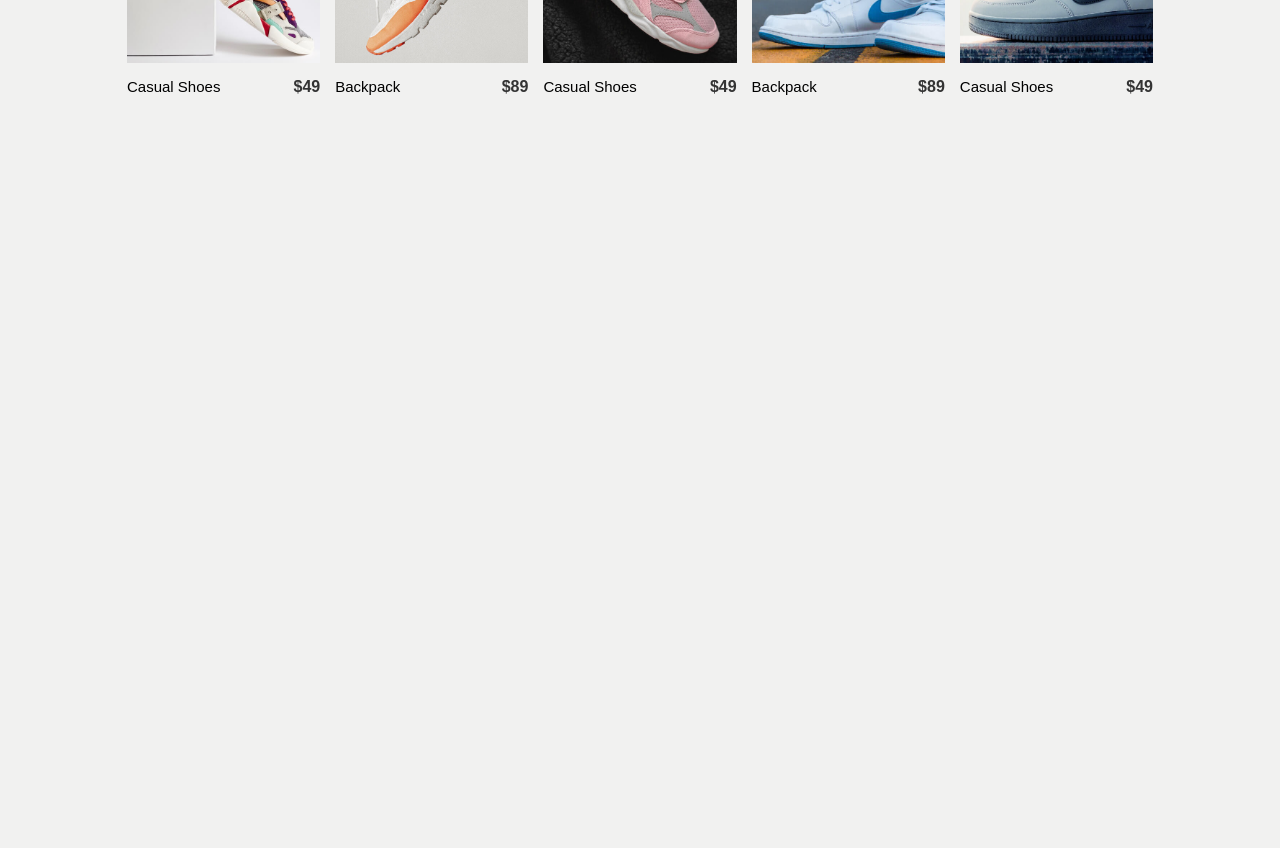
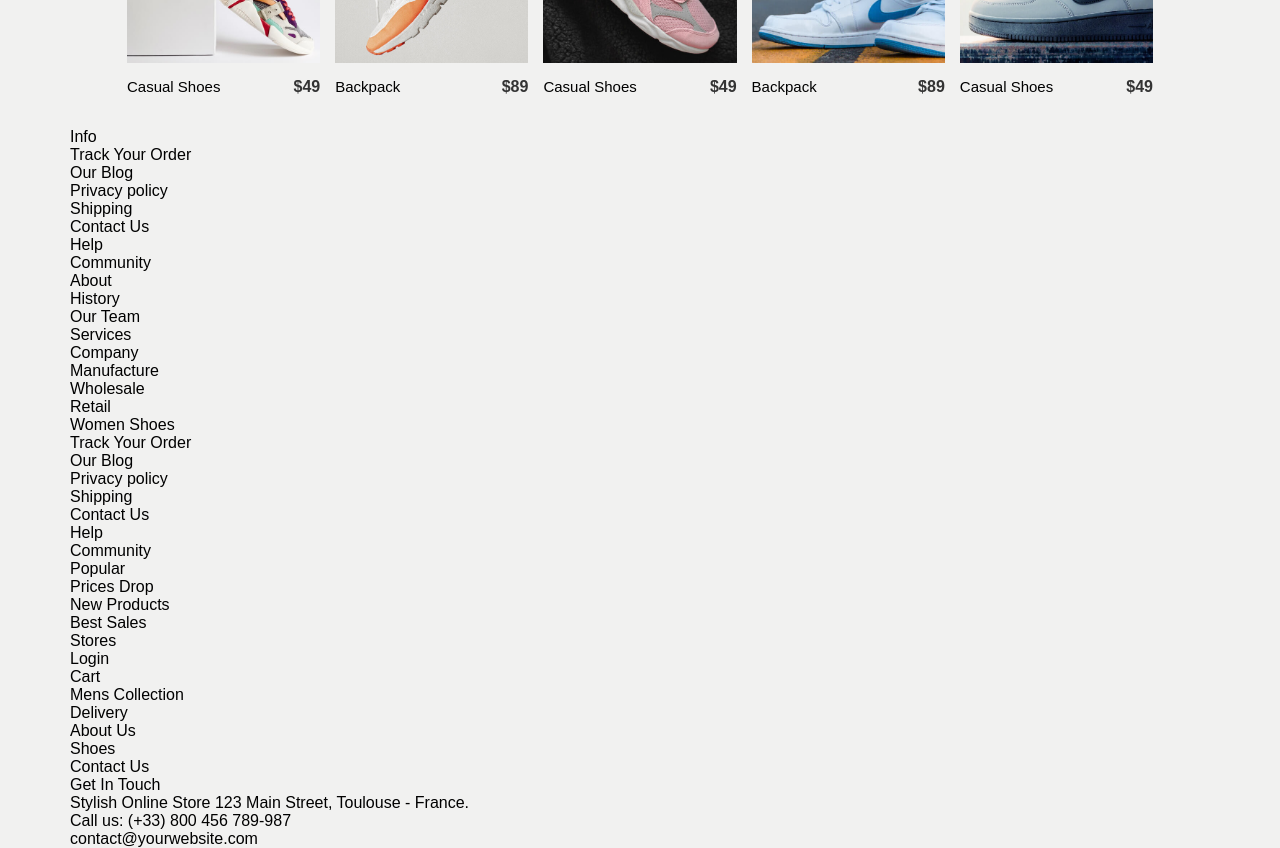
Before and after one commit to Sondos-Amr/react-ecommerce-cart-timer, a React (Create React App) app: page / in a window 1280 px wide. Shown: the part 2760-3608 px from the top of the page. Before the commit the page ends 2888 px from the top, so only its background shows below. Built offline with nearby package versions, Linux system fonts and the light colour scheme.

Commit message:
create layout of footer

```diff
--- a/src/App.js
+++ b/src/App.js
@@ -4,6 +4,7 @@ import Discount from "./components/Discount/Discount";
 import FeaturedProducts from "./components/Featured-products/Featured-products";
 import CollectionProducts from "./components/Collection-products/CollectionProducts";
 import LastProducts from "./components/Latest-products/Last-products";
+import Footer from "./components/Footer/Footer";
 function App() {
   return (
     <div className="App">
@@ -13,6 +14,7 @@ function App() {
       <FeaturedProducts />
       <CollectionProducts />
       <LastProducts />
+      <Footer />
     </div>
   );
 }
--- /dev/null
+++ b/src/components/Footer/Footer.jsx
@@ -0,0 +1,73 @@
+export default function Footer() {
+  return (
+    <footer>
+      <div className="container container-footer">
+        <FooterList />
+      </div>
+    </footer>
+  );
+}
+
+function FooterList() {
+  return (
+    <div className="footer-list">
+      <div className="footer-content">
+        {datafooter.map((list, index) => (
+          <ul key={index}>
+            {list.map((item, index) => (
+              <li key={index}>{item}</li>
+            ))}
+          </ul>
+        ))}
+      </div>
+    </div>
+  );
+}
+const datafooter = [
+  [
+    "Info",
+    "Track Your Order",
+    "Our Blog",
+    "Privacy policy",
+    "Shipping",
+    "Contact Us",
+    "Help",
+    "Community",
+  ],
+  [
+    "About",
+    "History",
+    "Our Team",
+    "Services",
+    "Company",
+    "Manufacture",
+    "Wholesale",
+    "Retail",
+  ],
+  [
+    "Women Shoes",
+    "Track Your Order",
+    "Our Blog",
+    "Privacy policy",
+    "Shipping",
+    "Contact Us",
+    "Help",
+    "Community",
+  ],
+  [
+    "Popular",
+    "Prices Drop",
+    "New Products",
+    "Best Sales",
+    "Stores",
+    "Login",
+    "Cart",
+  ],
+  ["Mens Collection", "Delivery", "About Us", "Shoes", "Contact Us"],
+  [
+    "Get In Touch",
+    "Stylish Online Store 123 Main Street, Toulouse - France.",
+    "Call us: (+33) 800 456 789-987",
+    "contact@yourwebsite.com",
+  ],
+];
```
